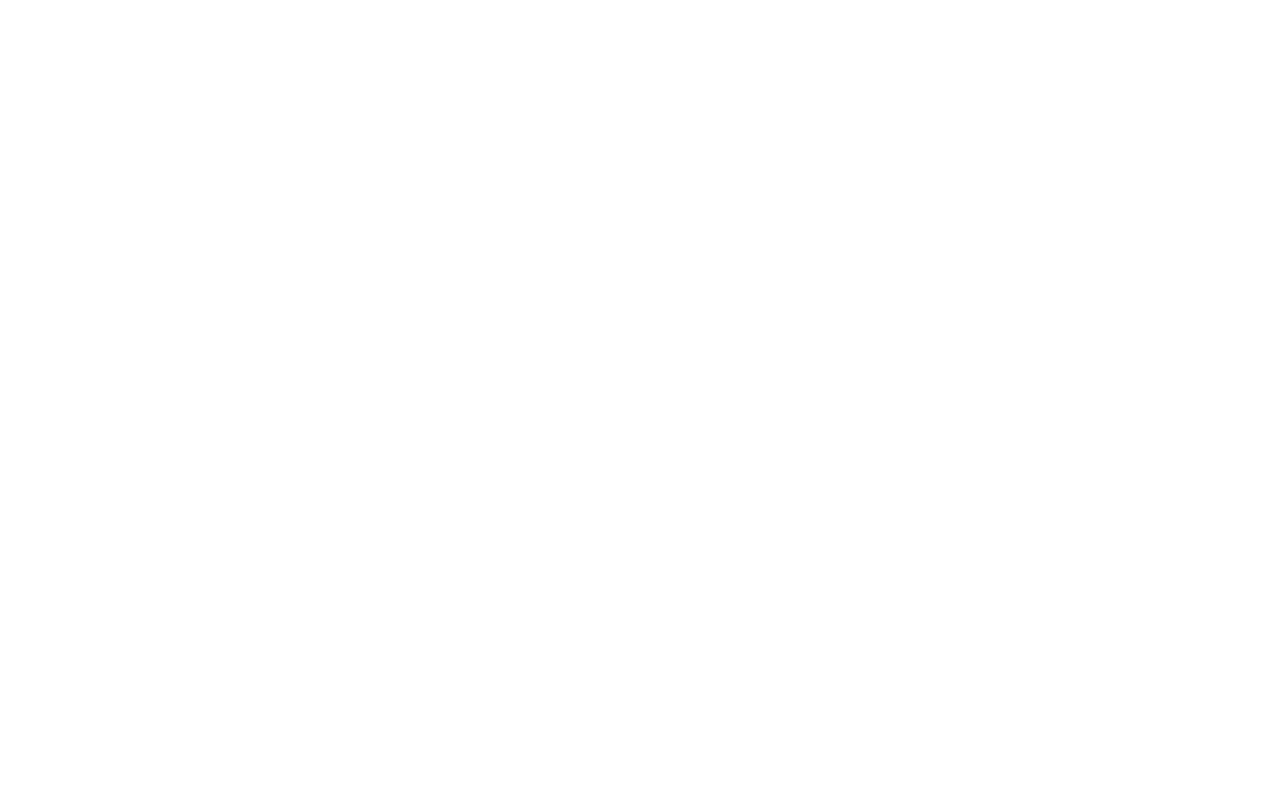
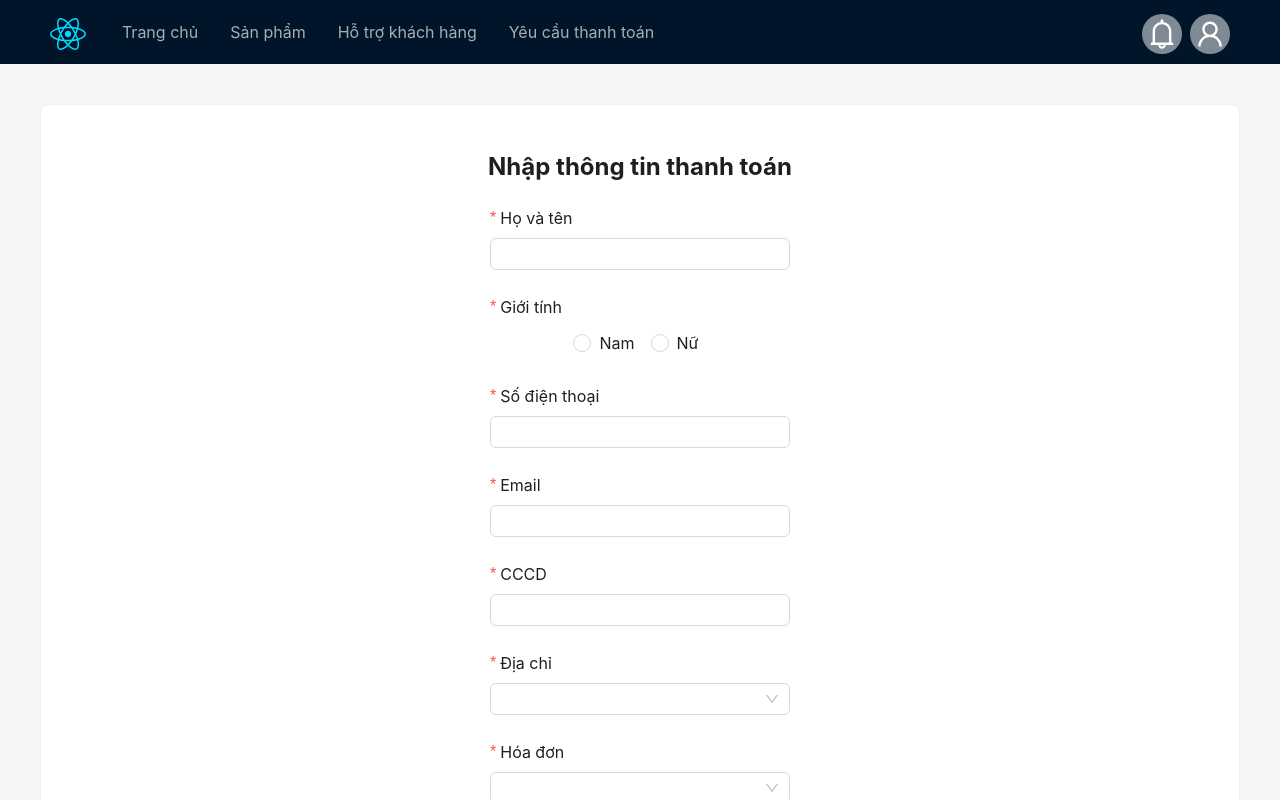
Before and after one commit to nthihongphuc/System-Of-Health-Insurance, a React (Vite) app: page /payment_request in a window 1280 px wide. Before the commit this address had no page. Shown: the top 800 px of the page. Built offline with nearby package versions, Linux system fonts and the light colour scheme; the HTML template or start-up script is replaced by a standard one.

Commit message:
payment request

```diff
--- a/src/layouts/BasicLayout.jsx
+++ b/src/layouts/BasicLayout.jsx
@@ -31,6 +31,10 @@
   {
     key: "support",
     label: "Hỗ trợ khách hàng",
+  },
+  {
+    key: "payment_request",
+    label: "Yêu cầu thanh toán",
   },
 ];
 
@@ -76,6 +80,8 @@
       setSelected("product");
     } else if (location.pathname.includes("support")) {
       setSelected("support");
+    // } else if (location.pathname.includes("payment_request")) {
+    //   setSelected("payment_request");
     } else {
       setSelected("");
     }
--- /dev/null
+++ b/src/pages/RequestPayment.jsx
@@ -0,0 +1,187 @@
+//import { Layout, Sider, Menu, UserOutlined, collapsed } from "antd";
+import React, { useState } from "react";
+import {
+  MedicineBoxOutlined,
+  MoneyCollectOutlined,
+  IdcardOutlined,
+  UnlockOutlined,
+  UploadOutlined
+} from "@ant-design/icons";
+
+import {
+  Layout,
+  Form,
+  Input,
+  Button,
+  Menu,
+  theme,
+  Card,
+  Select,
+  Cascader,
+  Radio,
+  message,
+  Upload
+} from "antd";
+import { Content } from "antd/es/layout/layout";
+import { address } from "../data/address";
+const props = {
+  name: 'file',
+  action: 'https://run.mocky.io/v3/435e224c-44fb-4773-9faf-380c5e6a2188',
+  headers: {
+    authorization: 'authorization-text',
+  },
+  onChange(info) {
+    if (info.file.status !== 'uploading') {
+      console.log(info.file, info.fileList);
+    }
+    if (info.file.status === 'done') {
+      message.success(`${info.file.name} file uploaded successfully`);
+    } else if (info.file.status === 'error') {
+      message.error(`${info.file.name} file upload failed.`);
+    }
+  },
+};
+const { Header } = Layout;
+const { TextArea } = Input;
+
+const RequestPayment = () => {
+  const [componentDisabled, setComponentDisabled] = useState(true);
+  const {
+    token: { colorBgContainer },
+  } = theme.useToken();
+  const onFinish = (values) => {
+    console.log(values);
+  };
+  return (
+    <Layout style={{ height: "100%" }}>
+      <Content style={{ margin: 40 }}>
+        <Card
+          style={{ width: "100%", minHeight: "100vh" }}
+          bodyStyle={{
+            display: "flex",
+            flexDirection: "column",
+            alignItems: "center",
+          }}
+        >
+          <h2 style={{ textAlign: "center" }}>Nhập thông tin thanh toán</h2>
+          <Form
+            name="profile_from"
+            onFinish={onFinish}
+            style={{ width: 300, textAlign: "center" }}
+            layout="vertical"
+          >
+            <Form.Item
+              label="Họ và tên"
+              name="name"
+              rules={[
+                {
+                  required: true,
+                  message: "Vui lòng nhập họ tên!",
+                },
+              ]}
+            >
+              <Input />
+            </Form.Item>
+            <Form.Item
+              label="Giới tính"
+              name="gender"
+              rules={[
+                {
+                  required: true,
+                  message: "Vui lòng chọn giới tính!",
+                },
+              ]}
+            >
+              <Radio.Group>
+                <Radio value="male"> Nam </Radio>
+                <Radio value="female"> Nữ </Radio>
+              </Radio.Group>
+            </Form.Item>
+            <Form.Item
+              label="Số điện thoại"
+              name="phone"
+              rules={[
+                {
+                  required: true,
+                  message: "Vui lòng nhập số điện thoại!",
+                },
+              ]}
+            >
+              <Input />
+            </Form.Item>
+            <Form.Item
+              label="Email"
+              name="email"
+              rules={[
+                {
+                  required: true,
+                  message: "Vui lòng nhập email!",
+                },
+              ]}
+            >
+              <Input />
+            </Form.Item>
+            <Form.Item
+              label="CCCD"
+              name="cccd"
+              rules={[
+                {
+                  required: true,
+                  message: "Vui lòng nhập CCCD/CMND!",
+                },
+              ]}
+            >
+              <Input />
+            </Form.Item>
+            <Form.Item
+              label="Địa chỉ"
+              name="address"
+              rules={[
+                {
+                  required: true,
+                  message: "Vui lòng nhập địa chỉ!",
+                },
+              ]}
+            >
+              <Cascader options={address} />
+            </Form.Item>
+            <Form.Item
+              label="Hóa đơn"
+              name="payment"
+              rules={[
+                {
+                  required: true,
+                  message: "Vui lòng chọn hóa đơn để thanh toán!",
+                },
+              ]}
+            >
+              {/* list hóa đơn của khách hàng có cccd vừa nhập */}
+              <Cascader/>
+            </Form.Item>
+            <Card
+              label="Minh chứng hóa đơn"
+              name="Bill"
+              rules={[
+                {
+                  required: true,
+                  message: "Vui lòng tải lên hóa đơn!",
+                },
+              ]}
+            >
+              <Upload {...props}>
+                <Button icon={<UploadOutlined />}>Tải hóa đơn</Button>
+              </Upload>
+
+            </Card>
+
+            <Button type="primary" htmlType="submit" style={{ marginTop: 10 }}>
+              Gửi yêu cầu thanh toán
+            </Button>
+          </Form>
+        </Card>
+      </Content>
+    </Layout>
+  );
+};
+// output component
+export default RequestPayment;
--- a/src/routes/Router.jsx
+++ b/src/routes/Router.jsx
@@ -14,6 +14,7 @@
 import InputInforPage from "../pages/InputInforPage";
 import RegisterInsurance from "../pages/RegisterInsurance";
 import BillPage from "../pages/BillPage";
+import RequestPayment from "../pages/RequestPayment";
 
 const ProfileRouter = () => {
   return (
@@ -45,6 +46,7 @@
           <Route path="/infor" element={<InputInforPage />} />
           <Route path="/profile/*" element={<ProfileRouter />} />
           <Route path="/product/:id/register" element={<RegisterInsurance />} />
+          <Route path="/payment_request" element={<RequestPayment />} />
 
           {/* <Route path="/profile" element={<ProfilePage />} />
                     <Route path="/profile_update" element={<ProfilePage_update />} />
```
